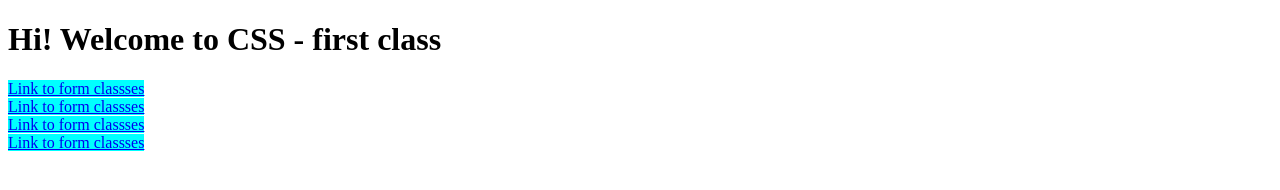
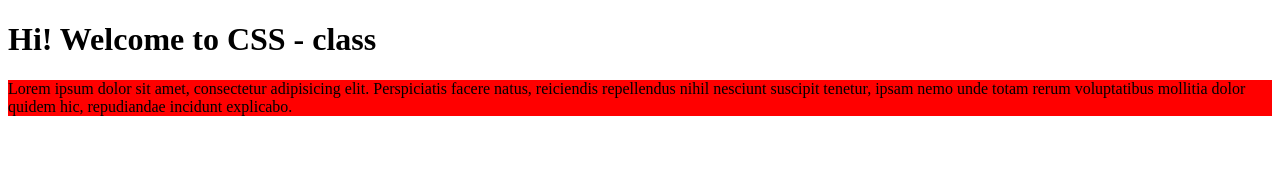
Before and after one commit to sharadtrikha/newton-html-week1, a plain HTML site: page cssDay1.html in a window 1280 px wide. Drawn offline with Linux system fonts and the light colour scheme.

Commit message:
Css 9th Sept class

```diff
--- a/cssDay1.css
+++ b/cssDay1.css
@@ -143,6 +143,41 @@ a[href^="https"] {
     background-color: red;
 } */
 
-a[title~="Dummy"] {
+/* a[title~="Dummy"] {
     background-color: aqua;
 }
+
+div p:nth-last-of-type() {
+    background-color: red; */
+/* } */
+
+/* AN + B ->
+
+A - 2
+N - N (browser fills this - 0,1,2,3,4....)
+B - 0 */
+
+/* 2,4,6,8 -> got colored
+
+AN+B ->
+
+2N ->
+
+0,2,4,6,8...
+
+-----------------------
+
+2n+1
+
+->
+n -> 0,1,2,3,4,5,6,,....
+
+Final -> 1,3,5,7 */
+
+/* 2N+3
+
+3,5,7 */
+
+#dummyPara {
+    background-color: hsl(0, 100%, 50%);
+}
--- a/cssDay1.html
+++ b/cssDay1.html
@@ -10,7 +10,7 @@
 
 <body>
     <header>
-        <h1>Hi! Welcome to CSS - first class</h1>
+        <h1>Hi! Welcome to CSS - class</h1>
     </header>
     <main>
         <!-- <p>Lorem ipsum dolor sit amet consectetur adipisicing elit. Eligendi in voluptatem quidem accusamus ipsum
@@ -106,7 +106,7 @@
             </fieldset>
         </form> -->
 
-        <div>
+        <!-- <div>
             <a title="Dummy" href="https://www.google.com" target="_blank">Link to form classses</a>
         </div>
 
@@ -119,7 +119,42 @@
         </div>
         <div>
             <a title="Dummy Dummy2" href="http://www.google.com">Link to form classses</a>
-        </div>
+        </div> -->
+        <!--
+        <div id="dummy">
+            <section>Hey I'm a section</section>
+            <p>Lorem ipsum dolor sit amet consectetur adipisicing elit. Accusamus cupiditate eveniet sapiente alias
+                rerum, iste suscipit repudiandae accusantium minima omnis quia sed expedita harum laboriosam libero
+                debitis repellat reprehenderit laborum!</p>
+
+            <p>Lorem ipsum dolor sit amet, consectetur adipisicing elit. Ex voluptatem ad labore quae. Corrupti,
+                perferendis iure magnam in quisquam, necessitatibus nihil quo consequatur doloremque quis totam omnis
+                voluptates. Accusamus, totam?</p>
+            <p>Lorem ipsum dolor sit amet consectetur adipisicing elit. Incidunt, error, voluptas quidem facere officia
+                debitis consectetur similique explicabo eaque quia id ut dolore. Deserunt vel sequi, hic quibusdam
+                numquam maiores?</p>
+            <p>Lorem ipsum dolor sit amet consectetur adipisicing elit. Impedit delectus, reprehenderit ducimus
+                explicabo quidem dolores unde accusantium natus tenetur esse cum cumque neque! Iure iusto nihil est,
+                nostrum dolore perferendis.</p>
+            <p>Lorem ipsum dolor sit amet consectetur adipisicing elit. Accusamus cupiditate eveniet sapiente alias
+                rerum, iste suscipit repudiandae accusantium minima omnis quia sed expedita harum laboriosam libero
+                debitis repellat reprehenderit laborum!</p>
+            <p>Lorem ipsum dolor sit amet, consectetur adipisicing elit. Ex voluptatem ad labore quae. Corrupti,
+                perferendis iure magnam in quisquam, necessitatibus nihil quo consequatur doloremque quis totam omnis
+                voluptates. Accusamus, totam?</p>
+            <p>Lorem ipsum dolor sit amet consectetur adipisicing elit. Incidunt, error, voluptas quidem facere officia
+                debitis consectetur similique explicabo eaque quia id ut dolore. Deserunt vel sequi, hic quibusdam
+                numquam maiores?</p>
+            <p>Lorem ipsum dolor sit amet consectetur adipisicing elit. Impedit delectus, reprehenderit ducimus
+                explicabo quidem dolores unde accusantium natus tenetur esse cum cumque neque! Iure iusto nihil est,
+                nostrum dolore perferendis.</p>
+        </div> -->
+
+        <p id="dummyPara">
+            Lorem ipsum dolor sit amet, consectetur adipisicing elit. Perspiciatis facere natus, reiciendis repellendus
+            nihil nesciunt suscipit tenetur, ipsam nemo unde totam rerum voluptatibus mollitia dolor quidem hic,
+            repudiandae incidunt explicabo.
+        </p>
 
     </main>
     <footer></footer>
```
Also changed, not shown: 1 other file.
